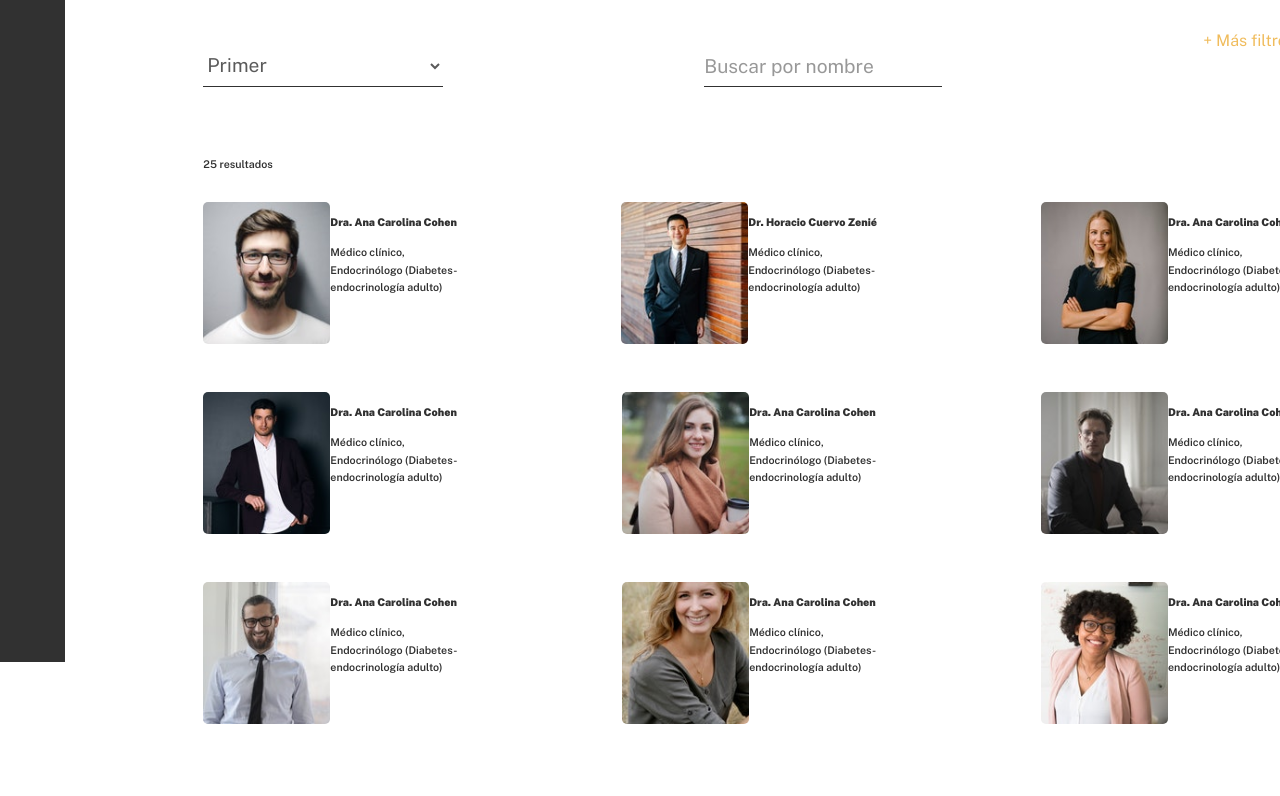
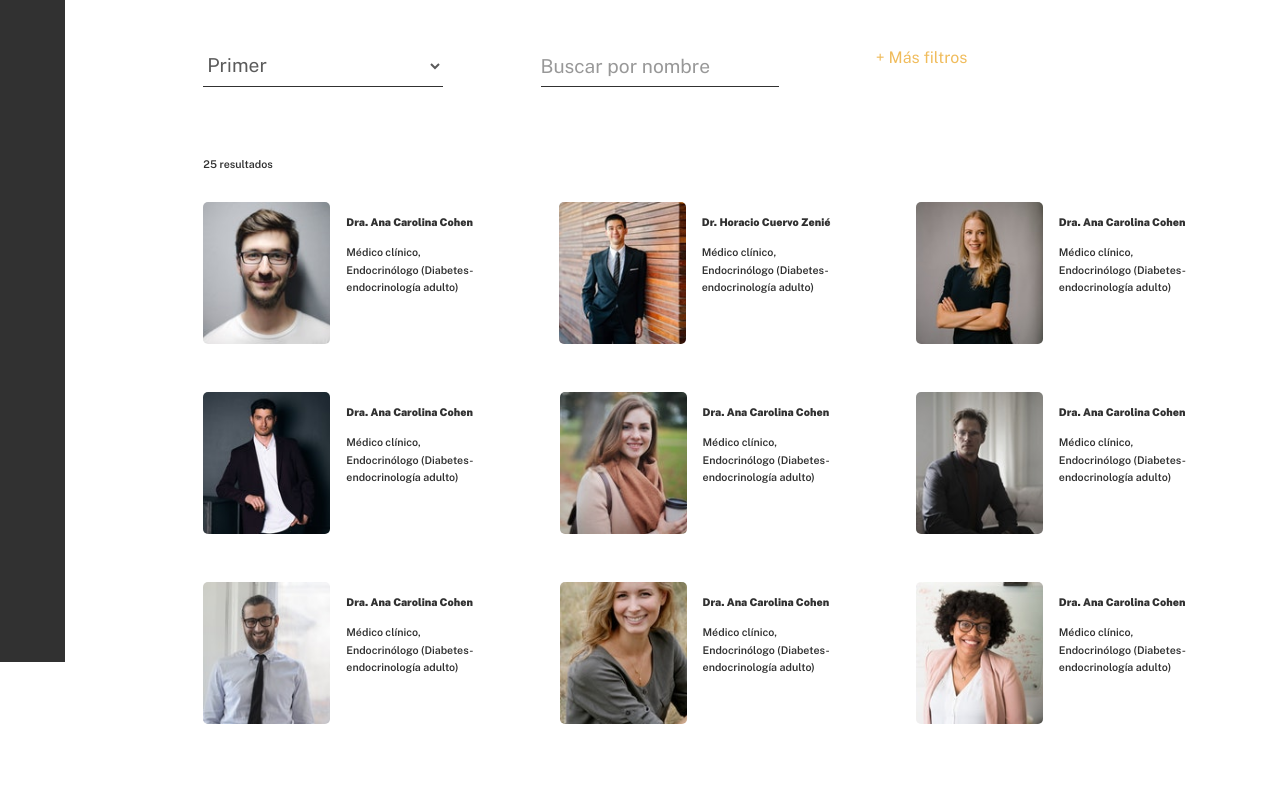
Before and after one commit to ezebran/sanus, a website: page public/step-two.html in a window 1280 px wide. Shown: the part 138-934 px from the top of the page. Drawn offline with Linux system fonts and the light colour scheme.

Commit message:
Step two desktop

```diff
--- a/public/step-two.html
+++ b/public/step-two.html
@@ -25,14 +25,14 @@
                 <div class="offset-md-1"></div>
                 <div class="col-1 pt-4">	<span class="icon-flecha flecha-black"></span>
                 </div>
-                <div class="col-10 d-flex flex-column pt-5">
+                <div class="col-9 d-flex flex-column pt-5 pl-0">
                     	<h3 class="mt-4 mb-3 font-weight-bold">¡Hola Luis!</h3>
                     	<h6>Relice la búsqueda del profesional y solicite su turno.</h6>
                 </div>
             </div>
             <div class="row">
                 <div class="offset-md-2"></div>
-                <form class="col-10 d-flex flex-row justify-content-between align-items-flex-start p-0 pb-4"
+                <form class="col-7 d-flex flex-row justify-content-between align-items-center p-0 pb-4"
                 action="">
                     <div class="form-group mb-0 pb-0">
                         <select name="Ejemplo" class="form-control  form-select" id="">
@@ -54,24 +54,24 @@
             </div>
             <div class="row mb-5">
                 <div class="offset-md-2"></div>
-                <div class="profesionales col-10 p-0 d-flex flex-row justify-content-between align-items-center flex-wrap">
+                <div class="profesionales col-9 p-0 d-flex flex-row justify-content-between align-items-center flex-wrap">
                     <div class="profesional d-flex flex-row justify-content-between align-items-center">
                         <img src="img/1.jpg">
-                        <div class="profesional-info">
+                        <div class="profesional-info pl-3">
                             	<h6 class="profesional-title mb-3">Dra. Ana Carolina Cohen</h6>
                             	<h6 class="profesional-info">Médico clínico,<br> Endocrinólogo (Diabetes-<br> endocrinología adulto)</h6>
                         </div>
                     </div>
                     <div class="profesional d-flex flex-row justify-content-between align-items-center">
                         <img src="img/2.jpg">
-                        <div class="profesional-info">
+                        <div class="profesional-info pl-3">
                             	<h6 class="profesional-title mb-3">Dr. Horacio Cuervo Zenié</h6>
                             	<h6 class="profesional-info">Médico clínico,<br> Endocrinólogo (Diabetes-<br> endocrinología adulto)</h6>
                         </div>
                     </div>
                     <div class="profesional d-flex flex-row justify-content-between align-items-center">
                         <img src="img/3.jpg">
-                        <div class="profesional-info">
+                        <div class="profesional-info pl-3">
                             	<h6 class="profesional-title mb-3">Dra. Ana Carolina Cohen</h6>
                             	<h6 class="profesional-info">Médico clínico,<br> Endocrinólogo (Diabetes-<br> endocrinología adulto)</h6>
                         </div>
@@ -80,24 +80,24 @@
             </div>
             <div class="row mb-5">
                 <div class="offset-md-2"></div>
-                <div class="profesionales col-10 p-0 d-flex flex-row justify-content-between align-items-center flex-wrap">
+                <div class="profesionales col-9 p-0 d-flex flex-row justify-content-between align-items-center flex-wrap">
                     <div class="profesional d-flex flex-row justify-content-between align-items-center">
                         <img src="img/4.jpg">
-                        <div class="profesional-info">
+                        <div class="profesional-info pl-3">
                             	<h6 class="profesional-title mb-3">Dra. Ana Carolina Cohen</h6>
                             	<h6 class="profesional-info">Médico clínico,<br> Endocrinólogo (Diabetes-<br> endocrinología adulto)</h6>
                         </div>
                     </div>
                     <div class="profesional d-flex flex-row justify-content-between align-items-center">
                         <img src="img/5.jpg">
-                        <div class="profesional-info">
+                        <div class="profesional-info pl-3">
                             	<h6 class="profesional-title mb-3">Dra. Ana Carolina Cohen</h6>
                             	<h6 class="profesional-info">Médico clínico,<br> Endocrinólogo (Diabetes-<br> endocrinología adulto)</h6>
                         </div>
                     </div>
                     <div class="profesional d-flex flex-row justify-content-between align-items-center">
                         <img src="img/6.jpg">
-                        <div class="profesional-info">
+                        <div class="profesional-info pl-3">
                             	<h6 class="profesional-title mb-3">Dra. Ana Carolina Cohen</h6>
                             	<h6 class="profesional-info">Médico clínico,<br> Endocrinólogo (Diabetes-<br> endocrinología adulto)</h6>
                         </div>
@@ -106,24 +106,24 @@
             </div>
             <div class="row mb-5">
                 <div class="offset-md-2"></div>
-                <div class="profesionales col-10 p-0 d-flex flex-row justify-content-between align-items-center flex-wrap">
+                <div class="profesionales col-9 p-0 d-flex flex-row justify-content-between align-items-center flex-wrap">
                     <div class="profesional d-flex flex-row justify-content-between align-items-center">
                         <img src="img/7.jpg">
-                        <div class="profesional-info">
+                        <div class="profesional-info pl-3">
                             	<h6 class="profesional-title mb-3">Dra. Ana Carolina Cohen</h6>
                             	<h6 class="profesional-info">Médico clínico,<br> Endocrinólogo (Diabetes-<br> endocrinología adulto)</h6>
                         </div>
                     </div>
                     <div class="profesional d-flex flex-row justify-content-between align-items-center">
                         <img src="img/8.jpg">
-                        <div class="profesional-info">
+                        <div class="profesional-info pl-3">
                             	<h6 class="profesional-title mb-3">Dra. Ana Carolina Cohen</h6>
                             	<h6 class="profesional-info">Médico clínico,<br> Endocrinólogo (Diabetes-<br> endocrinología adulto)</h6>
                         </div>
                     </div>
                     <div class="profesional d-flex flex-row justify-content-between align-items-center">
                         <img src="img/9.jpg">
-                        <div class="profesional-info">
+                        <div class="profesional-info pl-3">
                             	<h6 class="profesional-title mb-3">Dra. Ana Carolina Cohen</h6>
                             	<h6 class="profesional-info">Médico clínico,<br> Endocrinólogo (Diabetes-<br> endocrinología adulto)</h6>
                         </div>
```
Also changed, not shown: src/step-two.html (+14 -14 lines).
